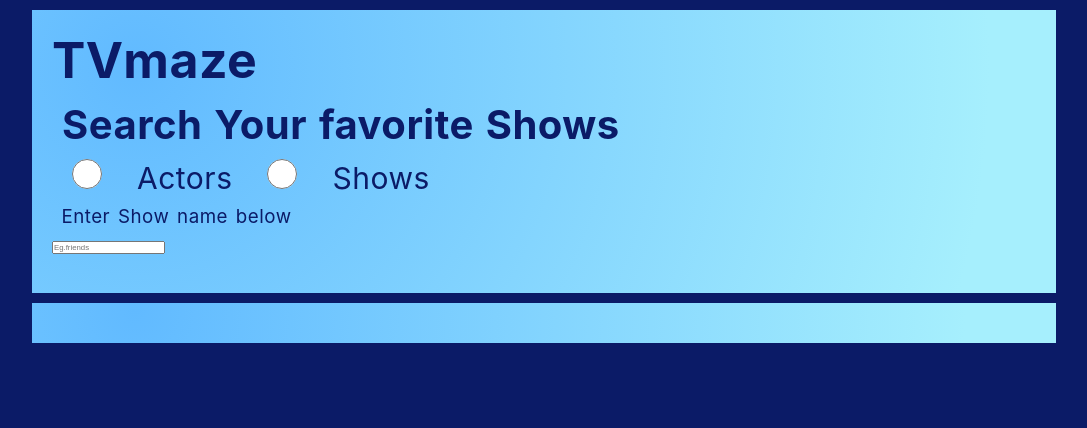
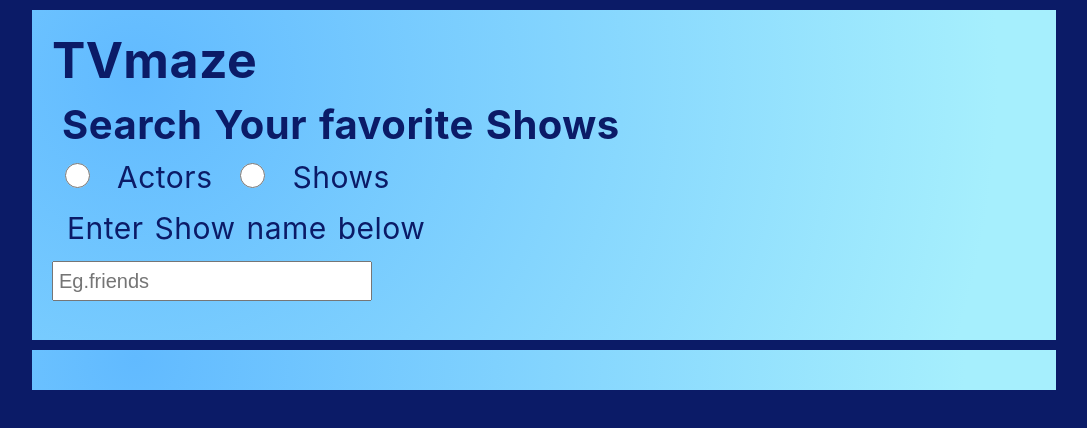
Before and after one commit to Asharzama/TVmaze-react-project, a React (Create React App) app: page / in a window 1280 px wide. Shown: the top 428 px of the page, without its empty margins (96-1183 px from the left). Built offline with nearby package versions, Linux system fonts and the light colour scheme.

Commit message:
Update App.css

```diff
--- a/src/App.css
+++ b/src/App.css
@@ -36,17 +36,17 @@
 #shows {
   margin: 0 1em;
   cursor: pointer;
-  padding: 1em;
-  height: 1.5em;
-  width: 1.5em;
+  padding: 2em;
+  height: 2em;
+  width: 2em;
 }
 
 .sub-headings {
-  font-size: 1.5em;
+  font-size: 3rem;
   margin: 0.5em;
 }
 
-section > input {
+.input-field{
   width: 25vw;
   height: 2em;
   outline: none;
```
